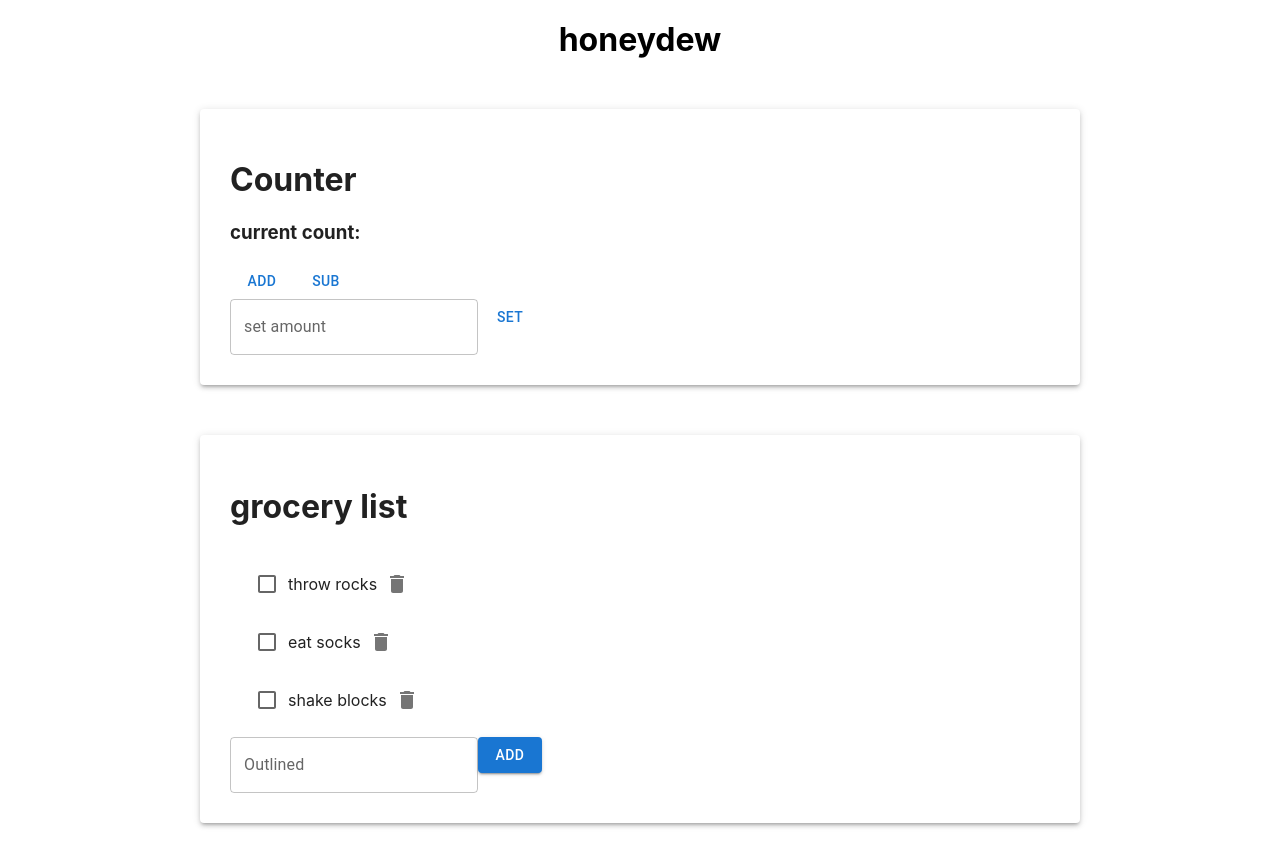
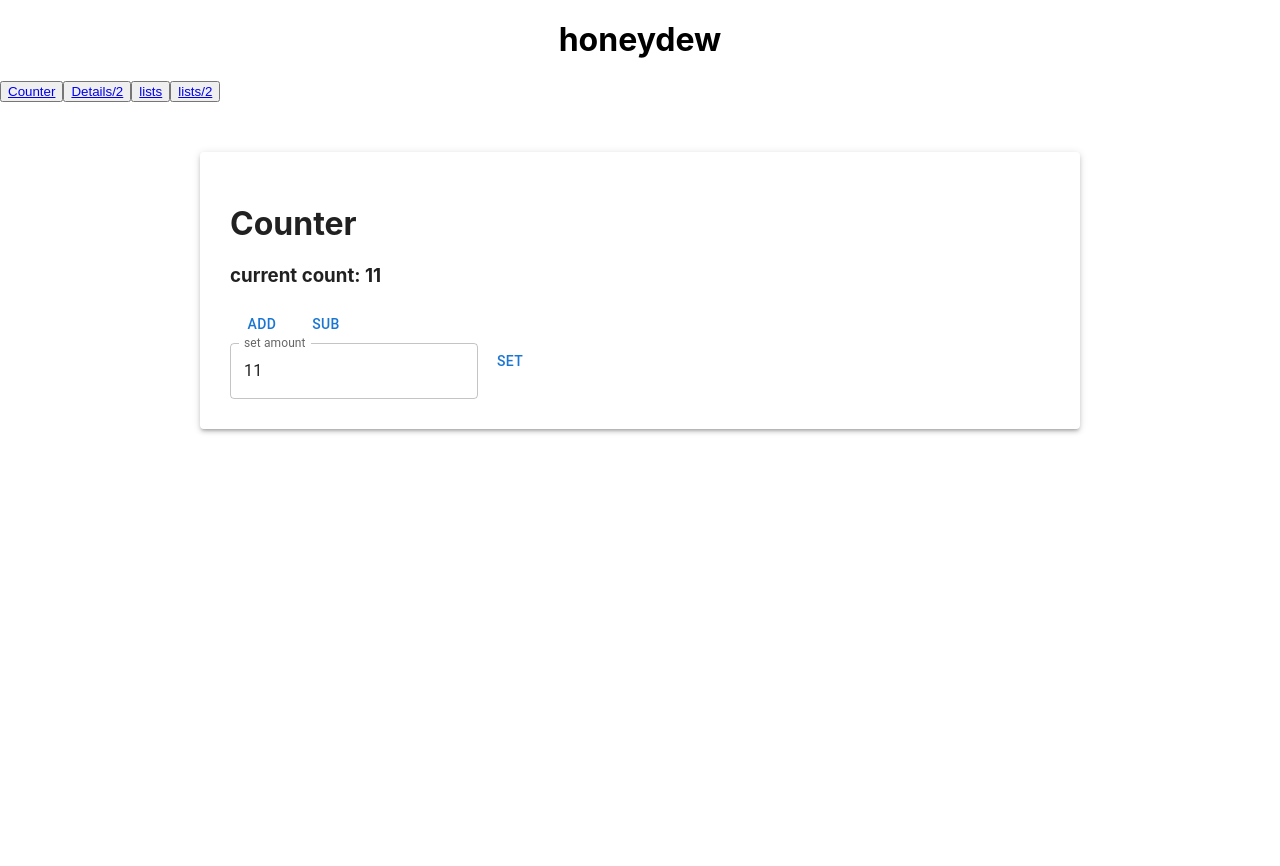
Before and after one commit to N8ers/honeydew, a React (Create React App) app: page /counter in a window 1280 px wide. Shown: the top 866 px of the page. After the commit the page ends 800 px from the top, so only its background shows below. Built offline with nearby package versions, Linux system fonts and the light colour scheme.

Commit message:
setup basic router

```diff
--- a/package.json
+++ b/package.json
@@ -13,6 +13,7 @@
     "react": "^18.1.0",
     "react-dom": "^18.1.0",
     "react-redux": "^8.0.2",
+    "react-router-dom": "^6.2.1",
     "react-scripts": "5.0.1",
     "redux": "^4.2.0",
     "web-vitals": "^2.1.4"
--- a/src/App.js
+++ b/src/App.js
@@ -1,17 +1,40 @@
-import * as React from "react";
+import { BrowserRouter, Routes, Route, Link } from "react-router-dom";
 
 import styles from "./App.module.css";
 
 import TodoContainer from "./components/TodoContainer.js";
 import Counter from "./components/Counter";
 
+import Details from "./Details";
+
 function App() {
   return (
-    <div>
+    <BrowserRouter>
       <h1 className={styles.title}>honeydew</h1>
-      <Counter />
-      <TodoContainer title="grocery list" />
-    </div>
+      <div>
+        <button>
+          <Link to={"/counter"}>Counter</Link>
+        </button>
+        <button>
+          <Link to={"/details/2"}>Details/2</Link>
+        </button>
+        <button>
+          <Link to={"/lists"}>lists</Link>
+        </button>
+        <button>
+          <Link to={"/lists/2"}>lists/2</Link>
+        </button>
+      </div>
+      <Routes>
+        <Route path="/counter" element={<Counter />} />
+        <Route path="/details/:id" element={<Details />} />
+        <Route path="/lists" element={<div>list of lists</div>} />
+        <Route
+          path="/lists/:id"
+          element={<TodoContainer title="grocery list" />}
+        />
+      </Routes>
+    </BrowserRouter>
   );
 }
 
--- /dev/null
+++ b/src/Details.js
@@ -0,0 +1,8 @@
+import { useParams } from "react-router-dom";
+
+const Details = () => {
+  const { id } = useParams();
+  return <h1>hi {id}</h1>;
+};
+
+export default Details;
--- a/src/components/Counter.js
+++ b/src/components/Counter.js
@@ -10,7 +10,7 @@ import TextField from "@mui/material/TextField";
 import styles from "./Counter.module.css";
 
 function Counter() {
-  const countFromStore = useSelector((state) => state.count);
+  const countFromStore = useSelector((state) => state.counter.count);
   const dispatch = useDispatch();
   const [count, setCount] = useState(countFromStore);
   useEffect(() => {
--- a/src/store/store.js
+++ b/src/store/store.js
@@ -32,7 +32,7 @@ export const initialState = {
 };
 
 const reducer = combineReducers({
-  countReducer,
+  counter: countReducer,
 });
 
 export const store = createStore(reducer);
```
Also changed, not shown: 1 other file (tests, documents, lock files or other folders).
